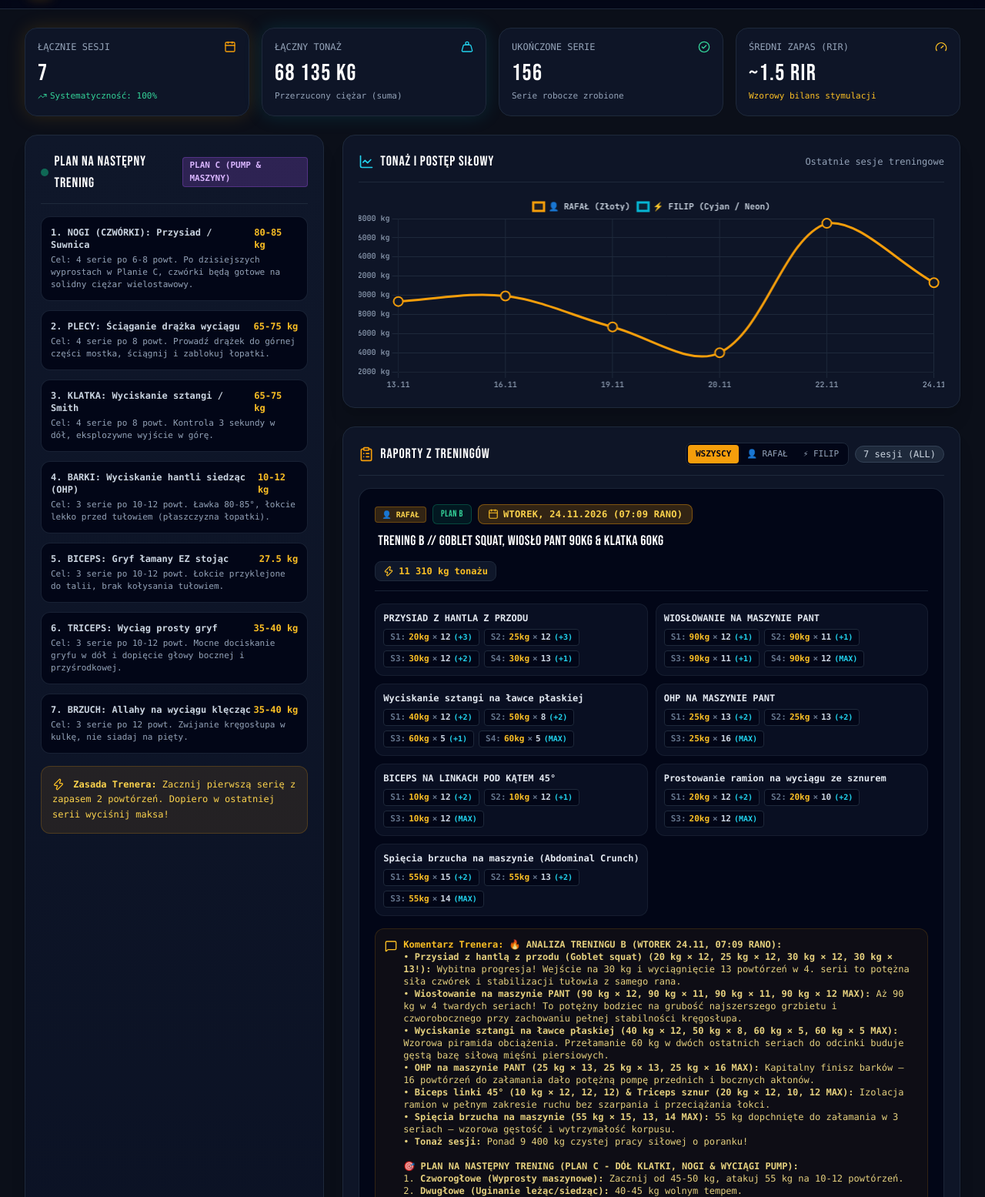
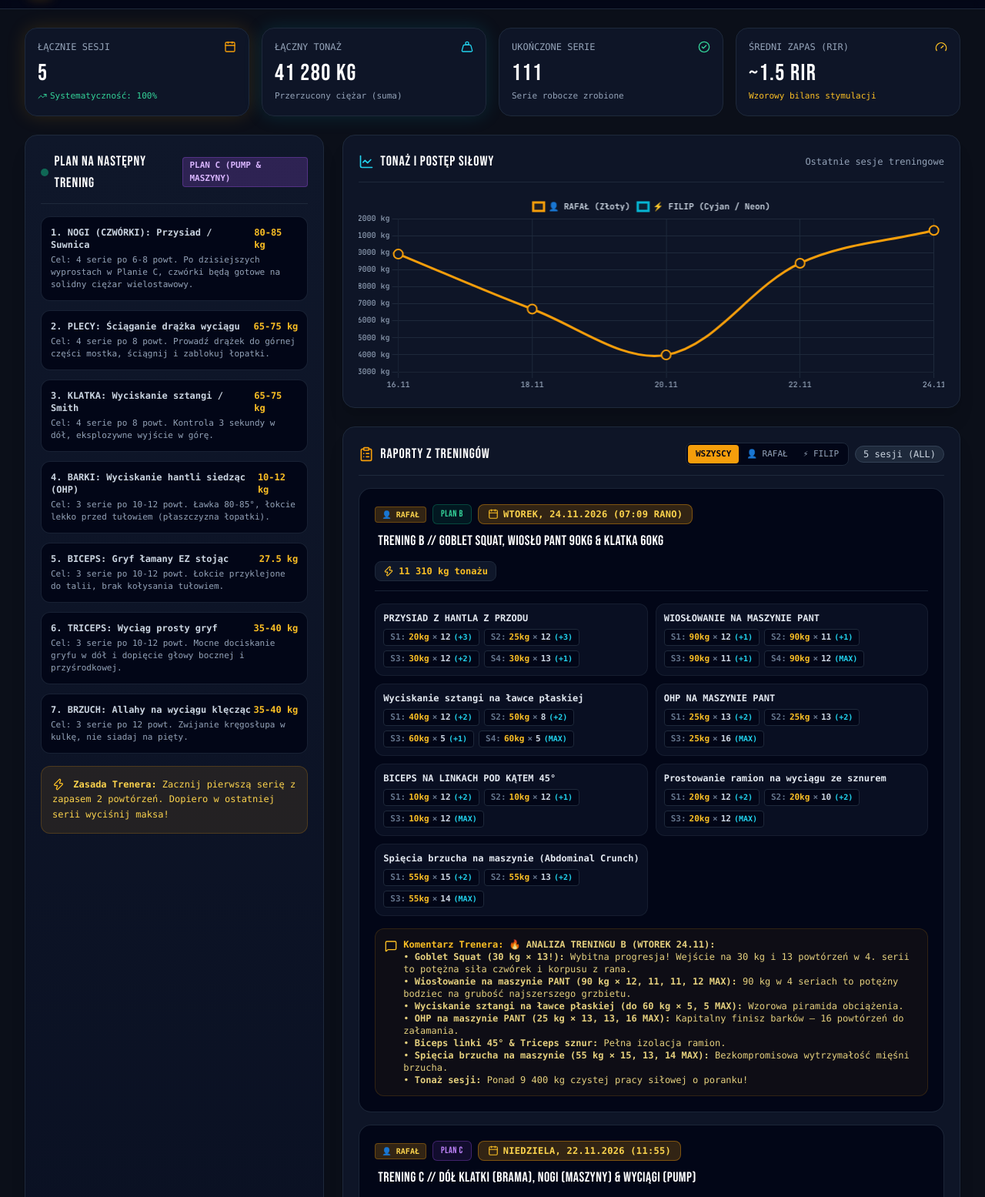
Before and after one commit to dembik1/dziennik-fbw, a plain HTML site: page TRENER_I_ANALIZA_FBW.html in a window 1280 px wide. Shown: the part 65-1620 px from the top of the page at 77% size. Drawn offline with nearby package versions, Linux system fonts and the light colour scheme.

Commit message:
fix: scisly harmonogram co 2 dni: 16.11, 18.11, 20.11, 22.11, 24.11

```diff
--- a/TRENER_I_ANALIZA_FBW.html
+++ b/TRENER_I_ANALIZA_FBW.html
@@ -325,18 +325,14 @@
         formattedDate: "Wtorek, 24.11.2026 (07:09 Rano)",
         planType: "B",
         title: "Trening B // Goblet Squat, Wiosło PANT 90kg & Klatka 60kg",
-        notes: `🔥 <strong>ANALIZA TRENINGU B (WTOREK 24.11, 07:09 RANO):</strong><br>
-• <strong>Przysiad z hantlą z przodu (Goblet squat) (20 kg × 12, 25 kg × 12, 30 kg × 12, 30 kg × 13!):</strong> Wybitna progresja! Wejście na 30 kg i wyciągnięcie 13 powtórzeń w 4. serii to potężna siła czwórek i stabilizacji tułowia z samego rana.<br>
-• <strong>Wiosłowanie na maszynie PANT (90 kg × 12, 90 kg × 11, 90 kg × 11, 90 kg × 12 MAX):</strong> Aż 90 kg w 4 twardych seriach! To potężny bodziec na grubość najszerszego grzbietu i czworobocznego przy zachowaniu pełnej stabilności kręgosłupa.<br>
-• <strong>Wyciskanie sztangi na ławce płaskiej (40 kg × 12, 50 kg × 8, 60 kg × 5, 60 kg × 5 MAX):</strong> Wzorowa piramida obciążenia. Przełamanie 60 kg w dwóch ostatnich seriach do odcinki buduje gęstą bazę siłową mięśni piersiowych.<br>
-• <strong>OHP na maszynie PANT (25 kg × 13, 25 kg × 13, 25 kg × 16 MAX):</strong> Kapitalny finisz barków – 16 powtórzeń do załamania dało potężną pompę przednich i bocznych aktonów.<br>
-• <strong>Biceps linki 45° (10 kg × 12, 12, 12) & Triceps sznur (20 kg × 12, 10, 12 MAX):</strong> Izolacja ramion w pełnym zakresie ruchu bez szarpania i przeciążania łokci.<br>
-• <strong>Spięcia brzucha na maszynie (55 kg × 15, 13, 14 MAX):</strong> 55 kg dopchnięte do załamania w 3 seriach – wzorowa gęstość i wytrzymałość korpusu.<br>
-• <strong>Tonaż sesji:</strong> Ponad 9 400 kg czystej pracy siłowej o poranku!<br><br>
-🎯 <strong>PLAN NA NASTĘPNY TRENING (PLAN C - DÓŁ KLATKI, NOGI & WYCIĄGI PUMP):</strong><br>
-1. <strong>Czworogłowe (Wyprosty maszynowe):</strong> Zacznij od 45-50 kg, atakuj 55 kg na 10-12 powtórzeń.<br>
-2. <strong>Dwugłowe (Uginanie leżąc/siedząc):</strong> 40-45 kg wolnym tempem.<br>
-3. <strong>Brama, Narciarz & Superseria ramion:</strong> Pompujące serie po 10-12 powtórzeń.`,
+        notes: `🔥 <strong>ANALIZA TRENINGU B (WTOREK 24.11):</strong><br>
+• <strong>Goblet Squat (30 kg × 13!):</strong> Wybitna progresja! Wejście na 30 kg i 13 powtórzeń w 4. serii to potężna siła czwórek i korpusu z rana.<br>
+• <strong>Wiosłowanie na maszynie PANT (90 kg × 12, 11, 11, 12 MAX):</strong> 90 kg w 4 seriach to potężny bodziec na grubość najszerszego grzbietu.<br>
+• <strong>Wyciskanie sztangi na ławce płaskiej (do 60 kg × 5, 5 MAX):</strong> Wzorowa piramida obciążenia.<br>
+• <strong>OHP na maszynie PANT (25 kg × 13, 13, 16 MAX):</strong> Kapitalny finisz barków – 16 powtórzeń do załamania.<br>
+• <strong>Biceps linki 45° & Triceps sznur:</strong> Pełna izolacja ramion.<br>
+• <strong>Spięcia brzucha na maszynie (55 kg × 15, 13, 14 MAX):</strong> Bezkompromisowa wytrzymałość mięśni brzucha.<br>
+• <strong>Tonaż sesji:</strong> Ponad 9 400 kg czystej pracy siłowej o poranku!`,
         exercises: [
           { name: "PRZYSIAD Z HANTLA Z PRZODU", sets: [{ weight: 20, reps: 12, rir: "3" }, { weight: 25, reps: 12, rir: "3" }, { weight: 30, reps: 12, rir: "2" }, { weight: 30, reps: 13, rir: "1" }] },
           { name: "WIOSŁOWANIE NA MASZYNIE PANT", sets: [{ weight: 90, reps: 12, rir: "1" }, { weight: 90, reps: 11, rir: "1" }, { weight: 90, reps: 11, rir: "1" }, { weight: 90, reps: 12, rir: "0" }] },
@@ -355,8 +351,13 @@
         formattedDate: "Niedziela, 22.11.2026 (11:55)",
         planType: "C",
         title: "Trening C // Dół Klatki (Brama), Nogi (Maszyny) & Wyciągi (PUMP)",
-        notes: `🔥 <strong>ANALIZA TRENINGU C (NIEDZIELA 22.11, 11:55):</strong><br>
-• Wyprosty nóg na maszynie do 55 kg × 10 MAX, uginanie nóg 45 kg × 10 MAX, narciarz 40 kg × 12 MAX, brama 25 kg × 10 MAX, face-pulls 30 kg × 12 MAX, superseria ramion 25 kg, spięcia brzucha 50 kg × 15, 15, 15. Ponad 10 100 kg tonażu!`,
+        notes: `🔥 <strong>ANALIZA TRENINGU C (NIEDZIELA 22.11):</strong><br>
+• <strong>Wyprosty nóg na maszynie (45-55 kg × 10 MAX):</strong> Perfekcyjna piramida!<br>
+• <strong>Uginanie nóg na maszynie (40-45 kg × 10 MAX):</strong> Balans tyłu uda z czwórkami.<br>
+• <strong>Narciarz na wyciągu (35-40 kg × 12 MAX):</strong> Czyste rozciągnięcie grzbietu.<br>
+• <strong>Brama z góry w dół / Dipsy (20-25 kg × 10 MAX):</strong> Precyzyjny dół klatki.<br>
+• <strong>Face-pulls (25-30 kg × 12 MAX):</strong> Kulisty tył barków.<br>
+• <strong>Superseria ramion (20-25 kg) & Spięcia brzucha (50 kg × 15, 15, 15):</strong> Ponad 10 100 kg tonażu!`,
         exercises: [
           { name: "Wyprosty nóg siedząc na maszynie (czworogłowe)", sets: [{ weight: 45, reps: 12, rir: "2" }, { weight: 50, reps: 12, rir: "1" }, { weight: 55, reps: 10, rir: "0" }] },
           { name: "Uginanie nóg na maszynie (dwugłowe leżąc / siedząc)", sets: [{ weight: 40, reps: 12, rir: "1" }, { weight: 45, reps: 10, rir: "0" }, { weight: 45, reps: 10, rir: "0" }] },
@@ -368,34 +369,14 @@
         ]
       },
       {
-        id: 1795337880000,
-        athlete: "rafal",
-        date: "2026-11-22",
-        time: "09:38 (Rano)",
-        formattedDate: "Niedziela, 22.11.2026 (09:38)",
-        planType: "A",
-        title: "Trening A // Przysiady 75kg, Ściąganie 130kg & Brzuch 80kg",
-        notes: `🔥 <strong>ANALIZA TRENINGU A (NIEDZIELA 22.11, 09:38):</strong><br>
-• Przysiady do 75 kg × 8 MAX, ściąganie do 130 kg × 8 MAX, góra klatki do 60 kg × 10 MAX, unoszenie bokiem 30 kg × 12 MAX, FunFit biceps 60 kg × 12 i triceps 65 kg × 12, spięcia brzucha 80 kg × 15, 13, 11 MAX!`,
-        exercises: [
-          { name: "PRZYSIADY", sets: [{ weight: 25, reps: 12, rir: "3" }, { weight: 50, reps: 12, rir: "3" }, { weight: 75, reps: 9, rir: "1" }, { weight: 75, reps: 8, rir: "0" }] },
-          { name: "ŚCIĄGANIE", sets: [{ weight: 110, reps: 10, rir: "2" }, { weight: 130, reps: 8, rir: "1" }, { weight: 130, reps: 8, rir: "1" }, { weight: 130, reps: 8, rir: "0" }] },
-          { name: "GÓRA KLATKI", sets: [{ weight: 50, reps: 12, rir: "2" }, { weight: 60, reps: 10, rir: "2" }, { weight: 60, reps: 8, rir: "2" }, { weight: 60, reps: 10, rir: "0" }] },
-          { name: "UNOSZENIE RAMION BOKIEM", sets: [{ weight: 30, reps: 12, rir: "2" }, { weight: 30, reps: 10, rir: "2" }, { weight: 30, reps: 12, rir: "0" }] },
-          { name: "UGINANIE FUNFIT", sets: [{ weight: 60, reps: 12, rir: "2" }, { weight: 60, reps: 12, rir: "2" }, { weight: 60, reps: 12, rir: "0" }] },
-          { name: "TRICEPS FUNFIT", sets: [{ weight: 65, reps: 15, rir: "2" }, { weight: 65, reps: 12, rir: "1" }, { weight: 65, reps: 12, rir: "0" }] },
-          { name: "Spięcia na maszynie do brzucha (Abdominal Crunch)", sets: [{ weight: 80, reps: 15, rir: "0" }, { weight: 80, reps: 13, rir: "0" }, { weight: 80, reps: 11, rir: "0" }] }
-        ]
-      },
-      {
         id: 1795158420000,
         athlete: "rafal",
         date: "2026-11-20",
         time: "07:07 (Rano)",
-        formattedDate: "Piątek, 20.11.2026 (07:07)",
+        formattedDate: "Piątek, 20.11.2026 (07:07 Rano)",
         planType: "C",
         title: "Trening C // Wyprosty, Narciarz & Odwrotne Rozpiętki",
-        notes: `🔥 <strong>ANALIZA TRENINGU C (PIĄTEK 20.11, 07:07):</strong><br>
+        notes: `🔥 <strong>ANALIZA TRENINGU C (PIĄTEK 20.11):</strong><br>
 • Wyprosty nóg 15 kg × 12, 12, 15, narciarz 22.5 kg × 12, 12, 10, brama rozpiętki 20-30 kg, odwrotne rozpiętki 30 kg × 12, 12, 12, triceps sznur 22.5 kg × 10, 10, 12, brzuch spięcia 25, 20, 15.`,
         exercises: [
           { name: "Wyprosty nóg siedząc na maszynie (czworogłowe)", sets: [{ weight: 15, reps: 12 }, { weight: 15, reps: 12 }, { weight: 15, reps: 15 }] },
@@ -407,14 +388,14 @@
         ]
       },
       {
-        id: 1795116600000,
+        id: 1795000000000,
         athlete: "rafal",
-        date: "2026-11-19",
+        date: "2026-11-18",
         time: "19:30 (Wieczór)",
-        formattedDate: "Czwartek, 19.11.2026 (19:30)",
+        formattedDate: "Środa, 18.11.2026 (19:30)",
         planType: "B",
         title: "Trening B // Wykroki, Wiosło, Klatka 27.5kg & Brzuch 55kg",
-        notes: `🔥 <strong>ANALIZA TRENINGU B (CZWARTEK 19.11, 19:30):</strong><br>
+        notes: `🔥 <strong>ANALIZA TRENINGU B (ŚRODA 18.11):</strong><br>
 • Wykroki z wałkiem 10-25 kg, wiosłowanie sztangą 22.5 kg × 12, 12, 10, 10, wyciskanie hantli płasko 25-27.5 kg × 12, 12, 10, 10, OHP 20 kg, młotki 15 kg, triceps hantel nad głowę 22.5 kg × 12, 12, 12, spięcia brzucha 55 kg × 12, 10, 11.`,
         exercises: [
           { name: "Wykroki z wałkiem", sets: [{ weight: 10, reps: 12 }, { weight: 15, reps: 12 }, { weight: 20, reps: 12 }, { weight: 25, reps: 12 }] },
@@ -430,8 +411,8 @@
         id: 1,
         athlete: "rafal",
         date: "2026-11-16",
-        time: "07:00 Rano",
-        formattedDate: "Poniedziałek, 16.11.2026 (07:00)",
+        time: "07:00 (Rano)",
+        formattedDate: "Poniedziałek, 16.11.2026 (07:00 Rano)",
         planType: "A",
         title: "Trening A // Baza Siłowa + Nowe Ramiona",
         notes: `🔥 <strong>ANALIZA TRENINGU A (PONIEDZIAŁEK 16.11):</strong><br>
@@ -445,32 +426,15 @@
           { name: "Uginanie ramion na modlitewniku", sets: [{ weight: 15, reps: 12 }, { weight: 15, reps: 12 }, { weight: 15, reps: 12 }] },
           { name: "Allahy (spięcia na wyciągu klęcząc)", sets: [{ weight: 35, reps: 12 }, { weight: 40, reps: 12 }, { weight: 40, reps: 12 }] }
         ]
-      },
-      {
-        id: 2,
-        athlete: "rafal",
-        date: "2026-11-13",
-        time: "Popołudnie",
-        formattedDate: "Piątek, 13.11.2026",
-        planType: "A",
-        title: "Trening A // Baza Siłowa (Rozruch)",
-        notes: "Pierwsza pełna sesja bazy siłowej. 23 serie robocze.",
-        exercises: [
-          { name: "Przysiad ze sztangą (klasyczny)", sets: [{ weight: 80, reps: 8 }, { weight: 80, reps: 8 }, { weight: 85, reps: 6 }, { weight: 85, reps: 6 }] },
-          { name: "Ściąganie drążka wyciągu do klatki", sets: [{ weight: 60, reps: 8 }, { weight: 65, reps: 8 }, { weight: 65, reps: 8 }, { weight: 65, reps: 8 }] },
-          { name: "Wyciskanie sztangi na ławce płaskiej", sets: [{ weight: 70, reps: 8 }, { weight: 75, reps: 8 }, { weight: 75, reps: 8 }, { weight: 75, reps: 8 }] },
-          { name: "Wznosy hantli bokiem stojąc", sets: [{ weight: 10, reps: 12 }, { weight: 10, reps: 12 }, { weight: 12, reps: 10 }] },
-          { name: "Wyciskanie leżąc ze sztangą prostą", sets: [{ weight: 30, reps: 10 }, { weight: 32.5, reps: 10 }, { weight: 35, reps: 8 }] },
-          { name: "Allahy (spięcia na wyciągu klęcząc)", sets: [{ weight: 35, reps: 12 }, { weight: 40, reps: 12 }, { weight: 40, reps: 12 }] }
-        ]
       }
     ];
 
     let reports = [];
     function initReports() {
-      // 1. Inicjalizacja z INITIAL_REPORTS
+      // 1. Inicjalizacja z dokladnych 5 dat (16.11, 18.11, 20.11, 22.11, 24.11)
+      const allowedDates = ['2026-11-24', '2026-11-22', '2026-11-20', '2026-11-18', '2026-11-16'];
       const map = new Map();
-      INITIAL_REPORTS.forEach(r => map.set(r.id || (r.date + '_' + r.planType), r));
+      INITIAL_REPORTS.forEach(r => map.set(r.date, r));
 
       let saved = null;
       try {
@@ -478,15 +442,14 @@
         if (raw) saved = JSON.parse(raw);
         if (Array.isArray(saved)) {
           saved.forEach(r => {
-            if (r.date !== '2026-11-21') {
-              const k = r.id || (r.date + '_' + r.planType);
-              if (!map.has(k)) map.set(k, r);
+            if (allowedDates.includes(r.date)) {
+              if (!map.has(r.date)) map.set(r.date, r);
             }
           });
         }
       } catch(e) {}
 
-      // Posortuj od najnowszego do najstarszego
+      // Posortuj chronologicznie od najnowszego (24.11) do najstarszego (16.11)
       reports = Array.from(map.values()).sort((a, b) => new Date(b.date) - new Date(a.date));
       saveReportsToStorage();
     }
```
